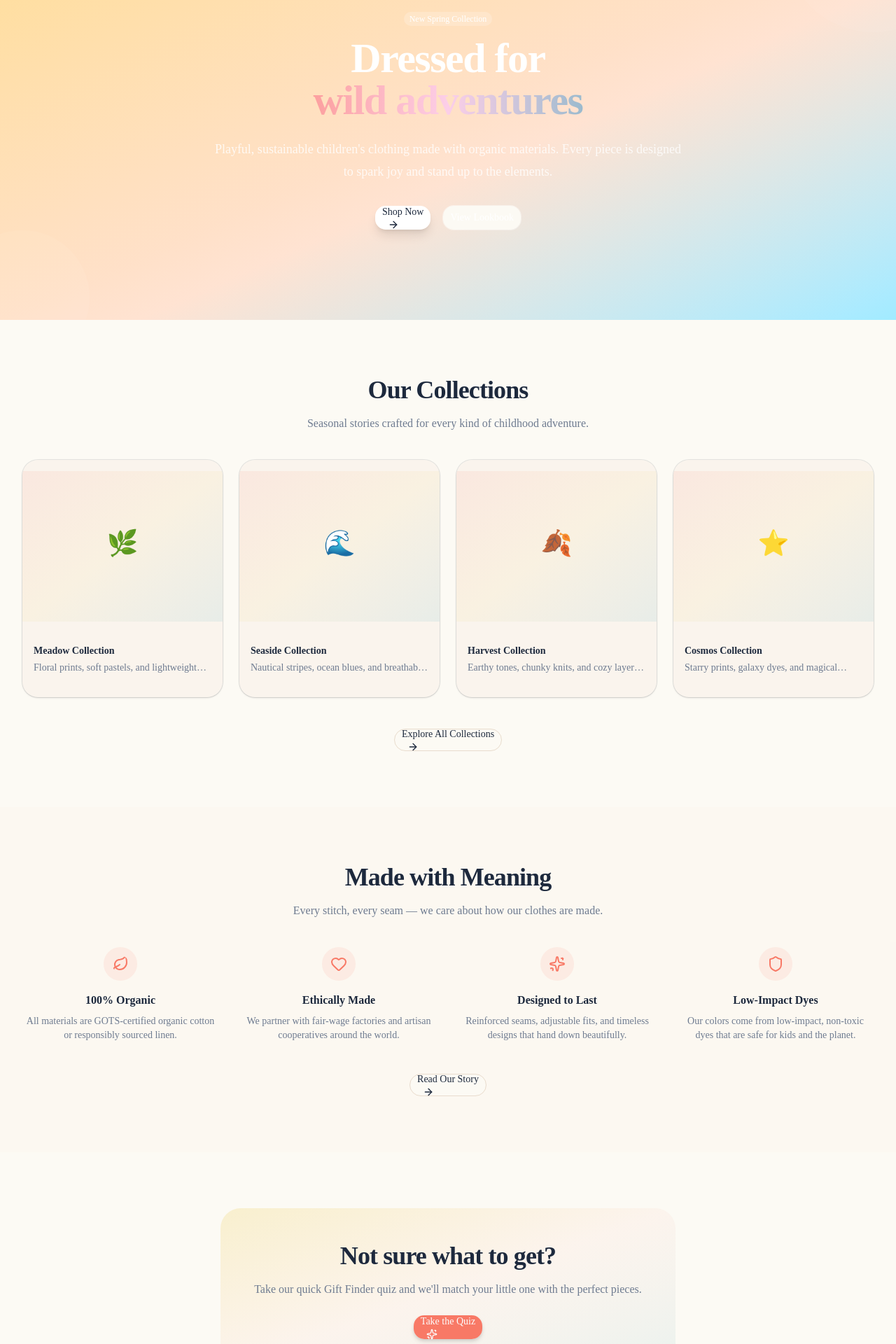
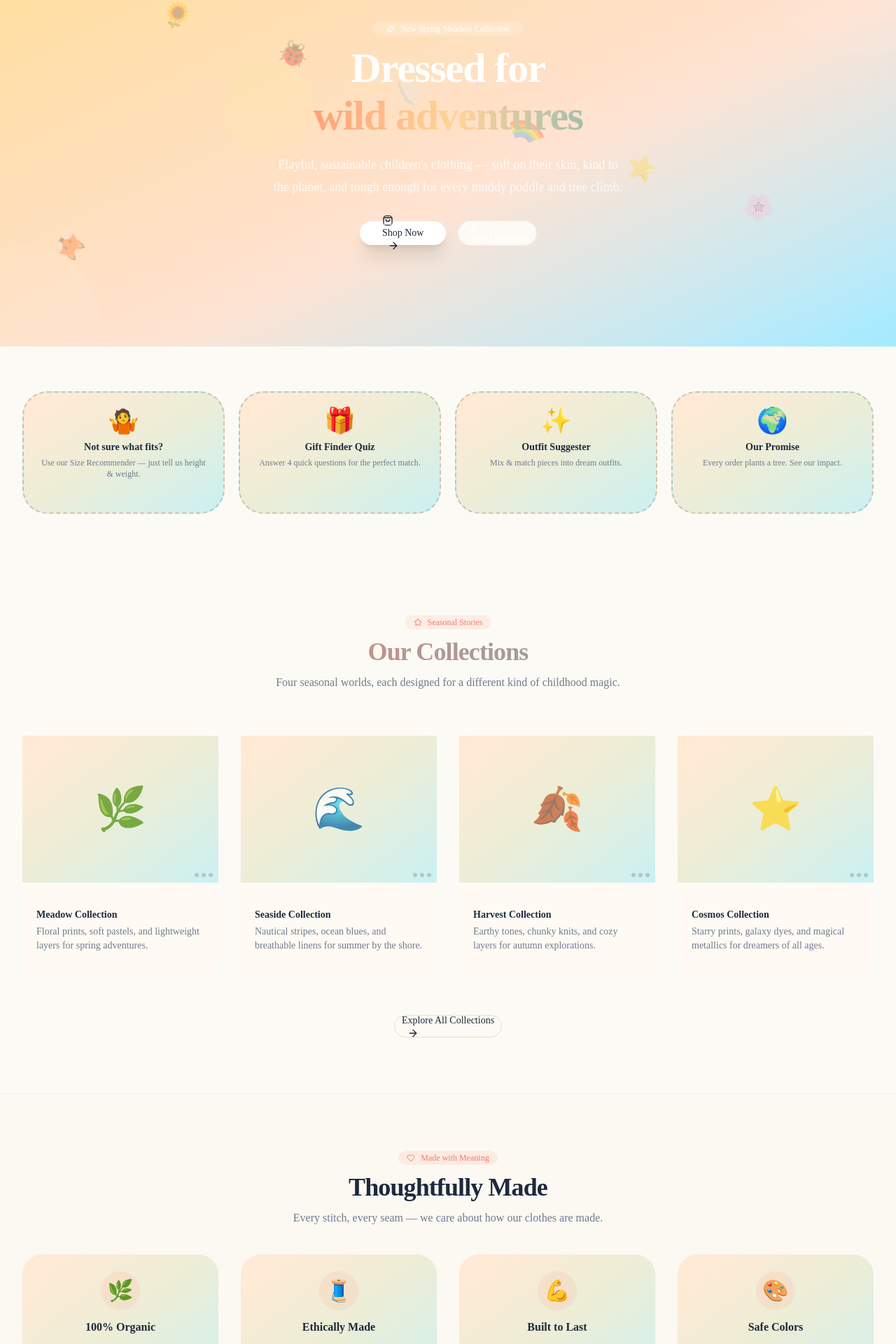
Before and after one commit to anas-khan-antimatter/mkt-kindred-kids, a Next.js app: page / in a window 1280 px wide. Shown: the part 179-2099 px from the top of the page at 70% size. Built offline with nearby package versions, Linux system fonts and the light colour scheme.

Commit message:
antimatter: checkpoint c-1790732968742-bn6mm

```diff
--- a/src/app/page.tsx
+++ b/src/app/page.tsx
@@ -1,102 +1,192 @@
 "use client";
 
 import Link from "next/link";
-import { ArrowRight, Leaf, Heart, Sparkles, Shield } from "lucide-react";
+import { ArrowRight, Sparkles, Heart, ShoppingBag, Smile, Bird, Cloud, Star, PartyPopper, Palette } from "lucide-react";
 import { Button } from "@/components/ui/button";
 import { Card, CardContent } from "@/components/ui/card";
 import { Badge } from "@/components/ui/badge";
 import { collections } from "@/lib/data";
 
-const values = [
+/* ── Illustrated hero icons ── */
+const heroIcons = ["🦋", "🌻", "🐞", "☁️", "🌈", "⭐", "🌸", "🦊"];
+
+const valueCards = [
   {
-    icon: Leaf,
+    emoji: "🌿",
     title: "100% Organic",
-    description: "All materials are GOTS-certified organic cotton or responsibly sourced linen.",
+    description: "GOTS-certified organic cotton & responsibly sourced linen — gentle on skin and planet.",
   },
   {
-    icon: Heart,
+    emoji: "🧵",
     title: "Ethically Made",
-    description: "We partner with fair-wage factories and artisan cooperatives around the world.",
+    description: "Fair-wage factories & artisan cooperatives where every maker is valued.",
   },
   {
-    icon: Sparkles,
-    title: "Designed to Last",
+    emoji: "💪",
+    title: "Built to Last",
     description: "Reinforced seams, adjustable fits, and timeless designs that hand down beautifully.",
   },
   {
-    icon: Shield,
-    title: "Low-Impact Dyes",
-    description: "Our colors come from low-impact, non-toxic dyes that are safe for kids and the planet.",
+    emoji: "🎨",
+    title: "Safe Colors",
+    description: "Low-impact, non-toxic OEKO-TEX dyes — nothing yucky near your little one.",
+  },
+];
+
+const playFeatures = [
+  {
+    emoji: "🤷",
+    title: "Not sure what fits?",
+    desc: "Use our Size Recommender — just tell us height & weight.",
+    href: "/size-guide",
+    label: "Find Their Size",
+  },
+  {
+    emoji: "🎁",
+    title: "Gift Finder Quiz",
+    desc: "Answer 4 quick questions for the perfect match.",
+    href: "/gift-finder",
+    label: "Take the Quiz",
+  },
+  {
+    emoji: "✨",
+    title: "Outfit Suggester",
+    desc: "Mix & match pieces into dream outfits.",
+    href: "/lookbook",
+    label: "Get Inspired",
+  },
+  {
+    emoji: "🌍",
+    title: "Our Promise",
+    desc: "Every order plants a tree. See our impact.",
+    href: "/sustainability",
+    label: "Learn More",
   },
 ];
 
 export default function Home() {
   return (
-    <div className="flex flex-col">
-      {/* Hero Section */}
-      <section className="relative overflow-hidden bg-brand-gradient px-4 py-20 sm:px-6 sm:py-32 lg:px-8">
+    <div className="flex flex-col overflow-hidden">
+      {/* ─── HERO ─── */}
+      <section className="relative overflow-hidden bg-brand-gradient px-4 py-24 sm:px-6 sm:py-36 lg:px-8">
+        {/* Floating illustrated icons */}
+        <div className="absolute inset-0 pointer-events-none select-none">
+          {heroIcons.map((icon, i) => (
+            <span
+              key={i}
+              className="absolute text-4xl opacity-30 animate-float"
+              style={{
+                top: `${10 + (i * 9) % 80}%`,
+                left: `${5 + (i * 13) % 90}%`,
+                animation: `float ${3 + (i % 3)}s ease-in-out infinite`,
+                transform: `rotate(${i * 18}deg)`,
+              }}
+            >
+              {icon}
+            </span>
+          ))}
+        </div>
+
         <div className="relative mx-auto max-w-7xl">
           <div className="mx-auto max-w-2xl text-center">
-            <Badge className="mb-4 bg-white/20 text-white hover:bg-white/30 border-0">
-              New Spring Collection
+            <Badge className="mb-4 bg-white/20 text-white hover:bg-white/30 border-0 backdrop-blur-sm px-5 py-1">
+              <Sparkles className="mr-1 h-3 w-3" />
+              New Spring Meadow Collection
             </Badge>
             <h1 className="text-4xl font-bold tracking-tight text-white sm:text-5xl lg:text-6xl">
               Dressed for
-              <span className="block text-gradient bg-gradient-to-r from-yellow-200 via-pink-200 to-blue-200">
+              <span className="block text-gradient bg-gradient-to-r from-[oklch(0.85_0.15_30)] via-[oklch(0.90_0.10_70)] to-[oklch(0.82_0.12_200)] mt-2">
                 wild adventures
               </span>
             </h1>
-            <p className="mt-6 text-lg leading-8 text-white/80">
-              Playful, sustainable children&apos;s clothing made with organic materials.
-              Every piece is designed to spark joy and stand up to the elements.
+            <p className="mt-6 text-lg leading-8 text-white/80 max-w-lg mx-auto">
+              Playful, sustainable children&apos;s clothing — soft on their skin, kind to the planet,
+              and tough enough for every muddy puddle and tree climb.
             </p>
-            <div className="mt-8 flex items-center justify-center gap-4">
-              <Button asChild size="lg" className="bg-white text-foreground hover:bg-white/90 shadow-lg">
+            <div className="mt-8 flex flex-wrap items-center justify-center gap-4">
+              <Button asChild size="lg" className="bg-white text-foreground hover:bg-white/90 shadow-xl rounded-full px-8">
                 <Link href="/collections">
+                  <ShoppingBag className="mr-2 h-4 w-4" />
                   Shop Now
                   <ArrowRight className="ml-2 h-4 w-4" />
                 </Link>
               </Button>
-              <Button asChild size="lg" variant="outline" className="border-white/40 text-white hover:bg-white/10">
-                <Link href="/lookbook">View Lookbook</Link>
+              <Button asChild size="lg" variant="outline" className="border-white/30 text-white hover:bg-white/10 rounded-full">
+                <Link href="/lookbook">
+                  <Palette className="mr-2 h-4 w-4" />
+                  View Lookbook
+                </Link>
               </Button>
             </div>
           </div>
         </div>
-        {/* Decorative circles */}
-        <div className="absolute -top-24 -right-24 h-64 w-64 rounded-full bg-white/5" />
-        <div className="absolute -bottom-16 -left-16 h-48 w-48 rounded-full bg-white/5" />
+
+        {/* Pastel decorative blobs */}
+        <div className="absolute -top-32 -right-32 h-80 w-80 rounded-full bg-white/5" />
+        <div className="absolute -bottom-20 -left-20 h-56 w-56 rounded-full bg-white/5" />
+        <div className="absolute top-1/3 left-1/4 h-32 w-32 rounded-full bg-yellow-200/10" />
       </section>
 
-      {/* Featured Collections */}
+      {/* ─── PLAYFUL FEATURES ROW ─── */}
+      <section className="mx-auto max-w-7xl px-4 py-16 sm:px-6 lg:px-8">
+        <div className="grid gap-5 sm:grid-cols-2 lg:grid-cols-4">
+          {playFeatures.map((f) => (
+            <Link
+              key={f.href}
+              href={f.href}
+              className="group rounded-2xl bg-pastel-card border border-doodle border-[oklch(0.88_0.04_60)/40] p-5 text-center transition-all hover:shadow-soft hover:-translate-y-0.5"
+            >
+              <span className="text-4xl block mb-2">{f.emoji}</span>
+              <h3 className="font-semibold text-sm">{f.title}</h3>
+              <p className="mt-1 text-xs text-muted-foreground">{f.desc}</p>
+              <span className="mt-2 inline-flex text-xs font-medium text-primary items-center gap-1 opacity-0 group-hover:opacity-100 transition-opacity">
+                {f.label}
+                <ArrowRight className="h-3 w-3" />
+              </span>
+            </Link>
+          ))}
+        </div>
+      </section>
+
+      {/* ─── FEATURED COLLECTIONS ─── */}
       <section className="mx-auto max-w-7xl px-4 py-20 sm:px-6 lg:px-8">
-        <div className="mb-10 text-center">
-          <h2 className="text-3xl font-bold tracking-tight sm:text-4xl">Our Collections</h2>
-          <p className="mt-4 text-muted-foreground max-w-xl mx-auto">
-            Seasonal stories crafted for every kind of childhood adventure.
+        <div className="mb-12 text-center">
+          <span className="inline-flex items-center gap-2 badge-pill mb-3">
+            <Star className="h-3 w-3" />
+            Seasonal Stories
+          </span>
+          <h2 className="text-3xl font-bold tracking-tight sm:text-4xl text-gradient">Our Collections</h2>
+          <p className="mt-3 text-muted-foreground max-w-xl mx-auto">
+            Four seasonal worlds, each designed for a different kind of childhood magic.
           </p>
         </div>
-        <div className="grid gap-6 sm:grid-cols-2 lg:grid-cols-4">
-          {collections.map((collection) => (
+
+        <div className="grid gap-8 sm:grid-cols-2 lg:grid-cols-4">
+          {collections.map((collection, idx) => (
             <Link key={collection.id} href={`/collections?collection=${collection.slug}`}>
-              <Card className="group h-full overflow-hidden border-0 bg-muted/50 shadow-sm transition-all hover:shadow-md">
-                <div className="aspect-[4/3] w-full bg-gradient-to-br from-primary/10 via-accent/10 to-secondary/10 flex items-center justify-center">
-                  <div className="text-center p-4">
-                    <div className="text-4xl mb-2">
-                      {collection.id === "meadow" ? "🌿" : collection.id === "seaside" ? "🌊" : collection.id === "harvest" ? "🍂" : "⭐"}
-                    </div>
+              <Card className="group h-full overflow-hidden border-0 shadow-soft transition-all hover:shadow-xl hover:-translate-y-1">
+                <div className="aspect-[4/3] w-full bg-pastel-card flex items-center justify-center relative overflow-hidden">
+                  <span className="text-6xl opacity-80 select-none transition-transform group-hover:scale-110 duration-300">
+                    {["🌿", "🌊", "🍂", "⭐"][idx]}
+                  </span>
+                  {/* Decorative dots */}
+                  <div className="absolute bottom-2 right-2 flex gap-1">
+                    {Array.from({ length: 3 }, (_, i) => (
+                      <span key={i} className="h-1.5 w-1.5 rounded-full bg-current/20" />
+                    ))}
                   </div>
                 </div>
-                <CardContent className="p-4">
+                <CardContent className="p-4 sm:p-5">
                   <h3 className="font-semibold group-hover:text-primary transition-colors">{collection.name}</h3>
-                  <p className="mt-1 text-sm text-muted-foreground line-clamp-1">{collection.description}</p>
+                  <p className="mt-1 text-sm text-muted-foreground line-clamp-2">{collection.description}</p>
                 </CardContent>
               </Card>
             </Link>
           ))}
         </div>
-        <div className="mt-10 text-center">
-          <Button asChild variant="outline">
+
+        <div className="mt-12 text-center">
+          <Button asChild variant="outline" className="rounded-full">
             <Link href="/collections">
               Explore All Collections
               <ArrowRight className="ml-2 h-4 w-4" />
@@ -105,30 +195,56 @@ export default function Home() {
         </div>
       </section>
 
-      {/* Values */}
-      <section className="bg-muted/30 py-20">
+      {/* ─── VALUES WITH ILLUSTRATED ICONS ─── */}
+      <section className="bg-muted/20 border-t border-border/30 py-20">
         <div className="mx-auto max-w-7xl px-4 sm:px-6 lg:px-8">
           <div className="mb-10 text-center">
-            <h2 className="text-3xl font-bold tracking-tight sm:text-4xl">Made with Meaning</h2>
-            <p className="mt-4 text-muted-foreground max-w-xl mx-auto">
+            <span className="inline-flex items-center gap-2 badge-pill mb-3">
+              <Heart className="h-3 w-3" />
+              Made with Meaning
+            </span>
+            <h2 className="text-3xl font-bold tracking-tight sm:text-4xl">Thoughtfully Made</h2>
+            <p className="mt-3 text-muted-foreground max-w-xl mx-auto">
               Every stitch, every seam — we care about how our clothes are made.
             </p>
           </div>
+
           <div className="grid gap-8 sm:grid-cols-2 lg:grid-cols-4">
-            {values.map((value) => (
-              <div key={value.title} className="text-center">
-                <div className="mx-auto flex h-12 w-12 items-center justify-center rounded-full bg-primary/10">
-                  <value.icon className="h-6 w-6 text-primary" />
+            {valueCards.map((value) => (
+              <div key={value.title} className="rounded-2xl bg-pastel-card p-6 text-center transition-all hover:shadow-soft">
+                <div className="mx-auto mb-3 flex h-14 w-14 items-center justify-center rounded-2xl bg-primary/10 text-3xl">
+                  {value.emoji}
                 </div>
-                <h3 className="mt-4 font-semibold">{value.title}</h3>
-                <p className="mt-2 text-sm text-muted-foreground">{value.description}</p>
+                <h3 className="font-semibold">{value.title}</h3>
+                <p className="mt-2 text-sm text-muted-foreground leading-relaxed">{value.description}</p>
               </div>
             ))}
           </div>
-          <div className="mt-10 text-center">
-            <Button asChild variant="outline">
-              <Link href="/sustainability">
-                Read Our Story
+        </div>
+      </section>
+
+      {/* ─── GIFT FINDER CTA ─── */}
+      <section className="mx-auto max-w-7xl px-4 py-20 sm:px-6 lg:px-8">
+        <div className="rounded-3xl bg-brand-warm p-8 sm:p-12 relative overflow-hidden">
+          {/* Decorative floating icons */}
+          <span className="absolute -top-4 -right-4 text-5xl opacity-30 select-none">🎁</span>
+          <span className="absolute -bottom-4 -left-4 text-5xl opacity-30 select-none">✨</span>
+
+          <div className="mx-auto max-w-xl text-center relative">
+            <span className="inline-flex items-center gap-2 bg-white/20 text-white backdrop-blur-sm rounded-full px-4 py-1 text-xs font-medium mb-3">
+              <PartyPopper className="h-3 w-3" />
+              Gift Finder
+            </span>
+            <h2 className="text-3xl font-bold tracking-tight sm:text-4xl text-white">
+              Not sure what to get?
+            </h2>
+            <p className="mt-4 text-white/70">
+              Take our quick Gift Finder quiz and we&apos;ll match your little one with the perfect pieces — in under 60 seconds.
+            </p>
+            <Button asChild size="lg" className="mt-6 shadow-xl bg-white text-foreground hover:bg-white/90 rounded-full">
+              <Link href="/gift-finder">
+                <Sparkles className="mr-2 h-4 w-4" />
+                Take the Quiz
                 <ArrowRight className="ml-2 h-4 w-4" />
               </Link>
             </Button>
@@ -136,40 +252,43 @@ export default function Home() {
         </div>
       </section>
 
-      {/* Gift Finder CTA */}
-      <section className="mx-auto max-w-7xl px-4 py-20 sm:px-6 lg:px-8">
-        <div className="rounded-2xl bg-gradient-to-br from-accent/30 via-primary/5 to-secondary/10 p-8 sm:p-12">
-          <div className="mx-auto max-w-xl text-center">
-            <h2 className="text-3xl font-bold tracking-tight sm:text-4xl">
-              Not sure what to get?
-            </h2>
-            <p className="mt-4 text-muted-foreground">
-              Take our quick Gift Finder quiz and we&apos;ll match your little one with the perfect pieces.
+      {/* ─── SIZE RECOMMENDER TEASER ─── */}
+      <section className="mx-auto max-w-7xl px-4 py-16 sm:px-6 lg:px-8">
+        <Link href="/size-guide" className="group grid gap-6 sm:grid-cols-2 items-center">
+          <div className="rounded-2xl bg-pastel-card p-6 text-center">
+            <span className="text-6xl block mb-2">📏</span>
+          </div>
+          <div className="text-center sm:text-left">
+            <Badge className="mb-2 text-xs bg-accent/20 text-accent-foreground border-0">New Tool</Badge>
+            <h2 className="text-2xl font-bold sm:text-3xl">Size Recommender</h2>
+            <p className="mt-2 text-muted-foreground">
+              Not sure which size fits? Enter your child&apos;s height and weight and we&apos;ll tell you in a snap.
             </p>
-            <Button asChild size="lg" className="mt-6 shadow-md">
-              <Link href="/gift-finder">
-                Take the Quiz
-                <Sparkles className="ml-2 h-4 w-4" />
-              </Link>
-            </Button>
+            <span className="mt-3 inline-flex items-center gap-1 text-sm font-medium text-primary group-hover:underline">
+              Find Their Size <ArrowRight className="h-4 w-4" />
+            </span>
           </div>
-        </div>
+        </Link>
       </section>
 
-      {/* Newsletter */}
-      <section className="border-t border-border/40 bg-muted/20 py-16">
+      {/* ─── NEWSLETTER ─── */}
+      <section className="border-t border-border/30 bg-pastel-card py-16">
         <div className="mx-auto max-w-xl px-4 text-center sm:px-6">
+          <span className="text-4xl block mb-2">✉️</span>
           <h2 className="text-2xl font-bold tracking-tight">Join the Kindred</h2>
           <p className="mt-2 text-sm text-muted-foreground">
             Be the first to hear about new collections, special offers, and playtime inspiration.
           </p>
-          <form className="mt-6 flex gap-2" onSubmit={(e) => e.preventDefault()}>
+          <form className="mt-6 flex gap-3 max-w-sm mx-auto" onSubmit={(e) => e.preventDefault()}>
             <input
               type="email"
-              placeholder="Enter your email"
-              className="flex h-10 w-full rounded-md border border-input bg-background px-3 py-2 text-sm ring-offset-background file:border-0 file:bg-transparent file:text-sm file:font-medium placeholder:text-muted-foreground focus-visible:outline-none focus-visible:ring-2 focus-visible:ring-ring focus-visible:ring-offset-2 disabled:cursor-not-allowed disabled:opacity-50"
+              placeholder="your@email.com"
+              className="flex h-11 w-full rounded-full border border-input bg-background px-4 py-2 text-sm ring-offset-background file:border-0 file:bg-transparent placeholder:text-muted-foreground focus-visible:outline-none focus-visible:ring-2 focus-visible:ring-ring"
             />
-            <Button type="submit">Subscribe</Button>
+            <Button type="submit" className="rounded-full px-6">
+              <Bird className="mr-2 h-4 w-4" />
+              Subscribe
+            </Button>
           </form>
         </div>
       </section>
```
